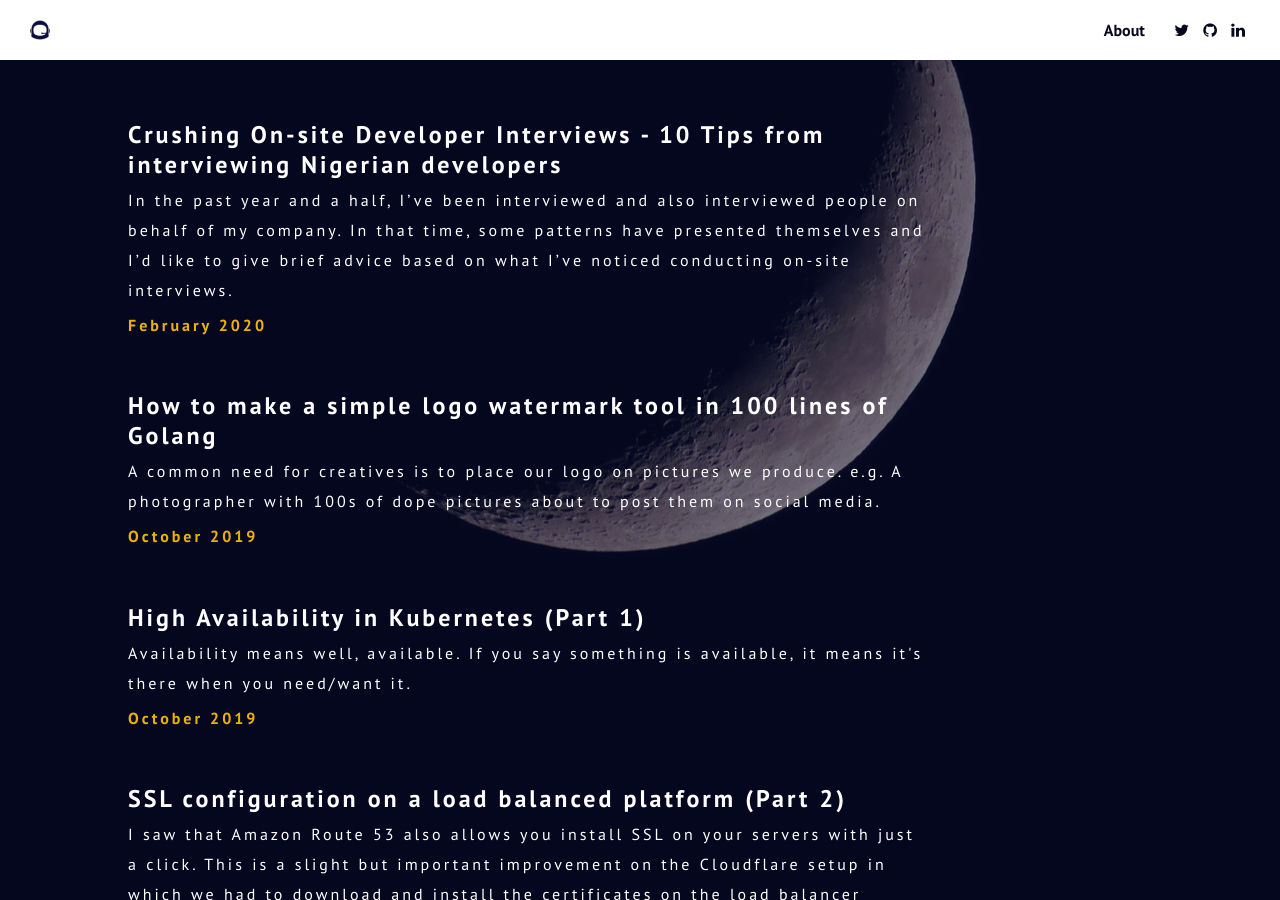
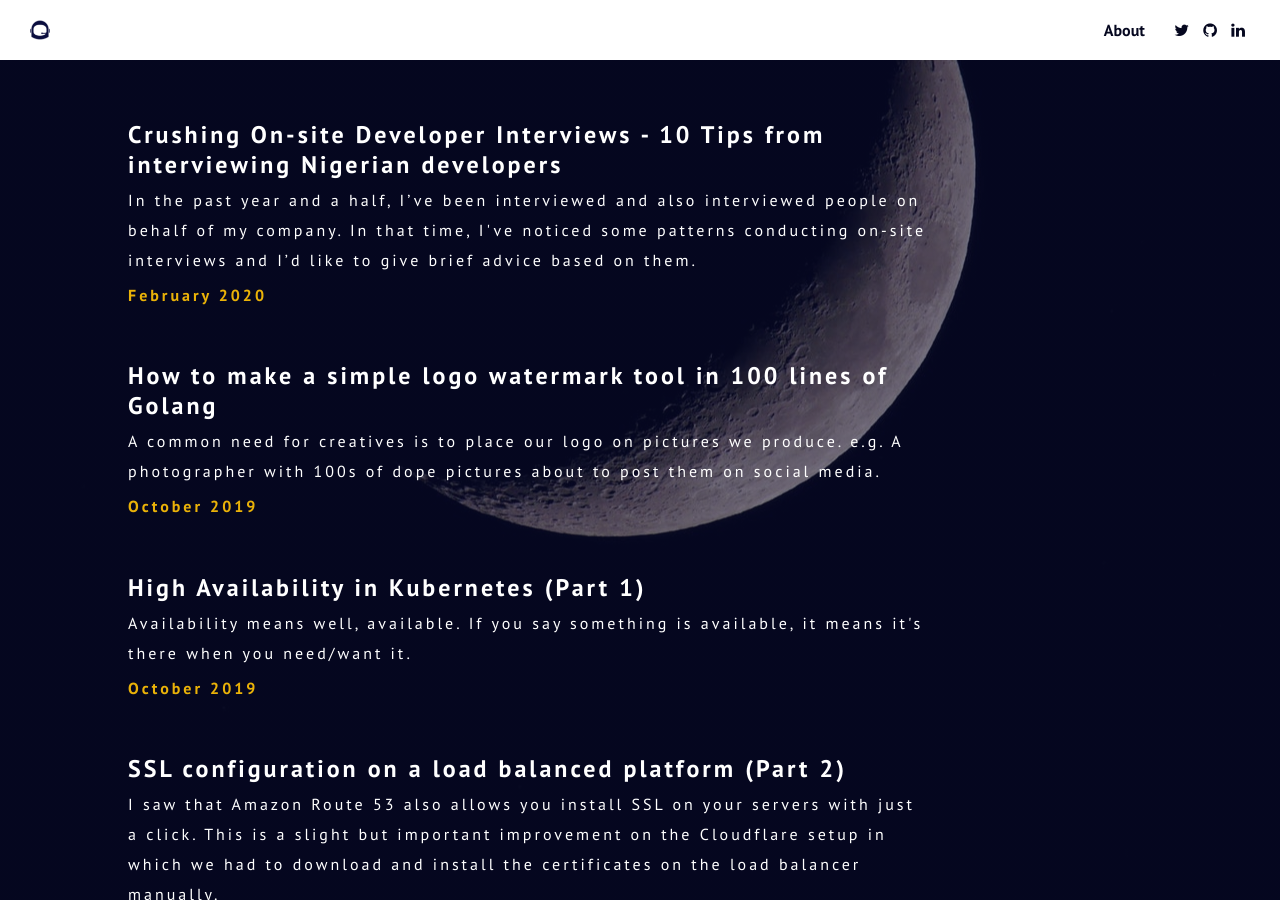
Before and after one commit to OpeOnikute/opeonikute.github.io, a Jekyll site: the page built from index.html, in a window 1280 px wide and 900 px high. Built offline with Jekyll 4.4.1, drawn with Linux system fonts in a browser that asks for light colours.

Commit message:
fix: grammar

```diff
--- a/_data/posts.yml
+++ b/_data/posts.yml
@@ -1,7 +1,7 @@
 - title: Crushing On-site Developer Interviews - 10 Tips from interviewing Nigerian developers
   link: Crushing-On-Site-Developer-Interviews-10-Tips
   date: February 2020
-  synopsis: In the past year and a half, I’ve been interviewed and also interviewed people on behalf of my company. In that time, some patterns have presented themselves and I’d like to give brief advice based on what I’ve noticed conducting on-site interviews.
+  synopsis: In the past year and a half, I’ve been interviewed and also interviewed people on behalf of my company. In that time, I've noticed some patterns conducting on-site interviews and I’d like to give brief advice based on them.
 - title: How to make a simple logo watermark tool in 100 lines of Golang
   link: How-to-make-a-simple-logo-watermark-tool-in-100-lines
   date: October 2019
--- a/posts/Crushing-On-Site-Developer-Interviews-10-Tips.md
+++ b/posts/Crushing-On-Site-Developer-Interviews-10-Tips.md
@@ -4,13 +4,13 @@ title: Crushing On-site Developer Interviews
 sub_title: 10 Tips from interviewing Nigerian developers
 date: February 2020
 featured_image: https://opeonikute.dev/img/Background.png
-synopsis: In the past year and a half, I’ve been interviewed and also interviewed people on behalf of my company. In that time, some patterns have presented themselves and I’d like to give brief advice based on what I’ve noticed conducting on-site interviews.
+synopsis: In the past year and a half, I’ve been interviewed and also interviewed people on behalf of my company. In that time, I've noticed some patterns conducting on-site interviews and I’d like to give brief advice based on them.
 image-theme: dark
 ---
 
 Attending and conducting interviews is a key part of the hiring process for most jobs. For software engineers/developers, the interview process is usually broken down into phases, e.g. phone screen -> coding challenge/test -> on-site interview -> offer.
 
-In the past year and a half, I’ve been interviewed and also interviewed people on behalf of my company. In that time, some patterns have presented themselves and I’d like to give brief advice based on what I’ve noticed conducting on-site interviews.
+In the past year and a half, I’ve been interviewed and also interviewed people on behalf of my company. In that time, I've noticed some patterns conducting on-site interviews and I’d like to give brief advice based on them.
 
 The scenario is, your interviewer is a developer/engineer on the team you’re applying to join, and you completed a challenge online and submitted your code.
 
```
